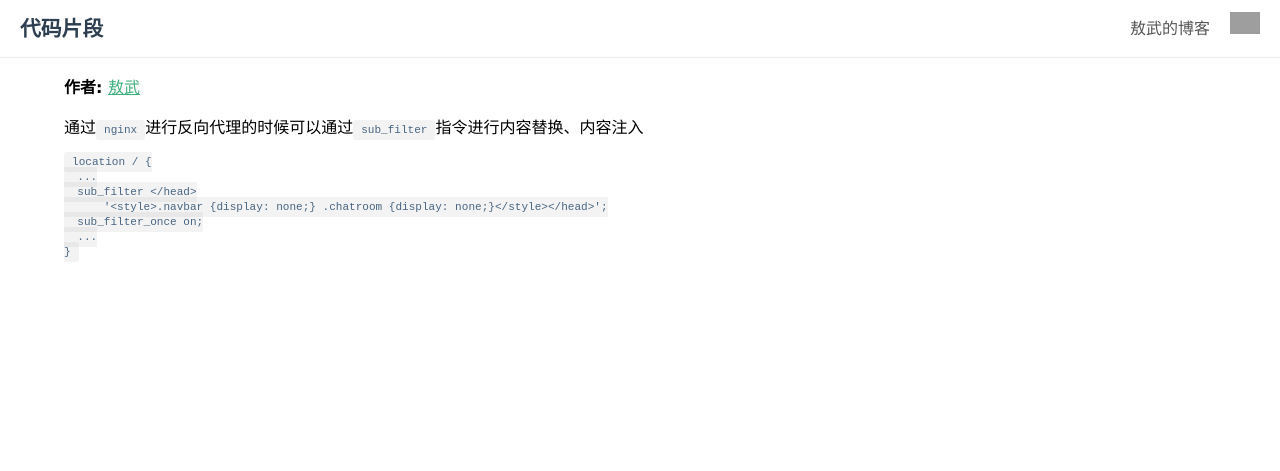
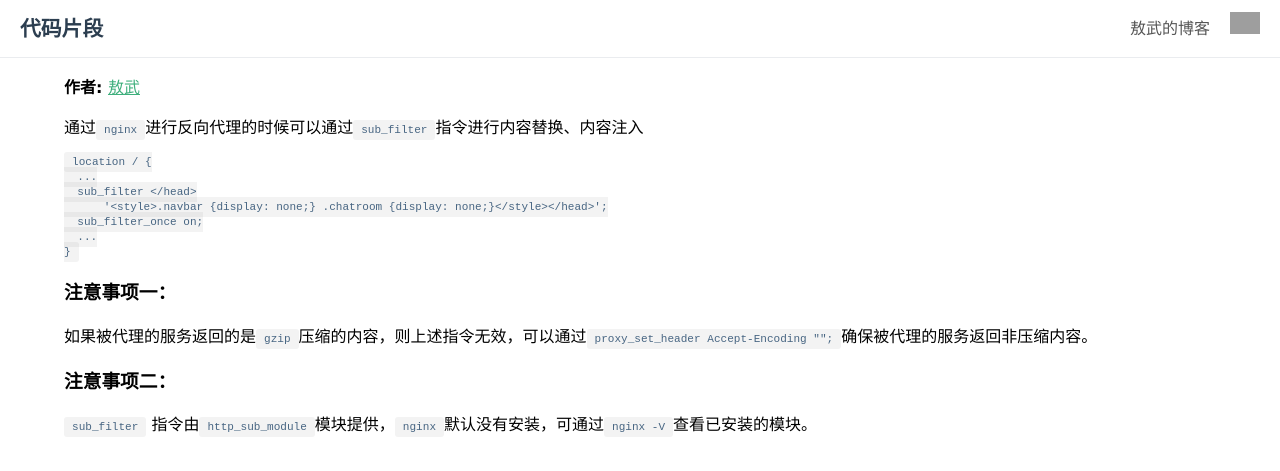
Before and after one commit to yihuaxiang/snippets, a Jekyll site: the page built from snippets/nginx/inject.md, in a window 1280 px wide. Shown: the top 471 px of the page. Built offline with Jekyll 4.4.1, drawn with Linux system fonts in a browser that asks for light colours; grey boxes are pictures that could not be loaded.

Commit message:
nginx-inject

````diff
--- a/snippets/nginx/inject.md
+++ b/snippets/nginx/inject.md
@@ -14,3 +14,13 @@ location / {
   ...
 }
 ```
+
+
+### 注意事项一：
+
+如果被代理的服务返回的是`gzip`压缩的内容，则上述指令无效，可以通过`proxy_set_header Accept-Encoding "";`确保被代理的服务返回非压缩内容。
+
+### 注意事项二：
+
+
+`sub_filter` 指令由`http_sub_module`模块提供，`nginx`默认没有安装，可通过`nginx -V`查看已安装的模块。
````
